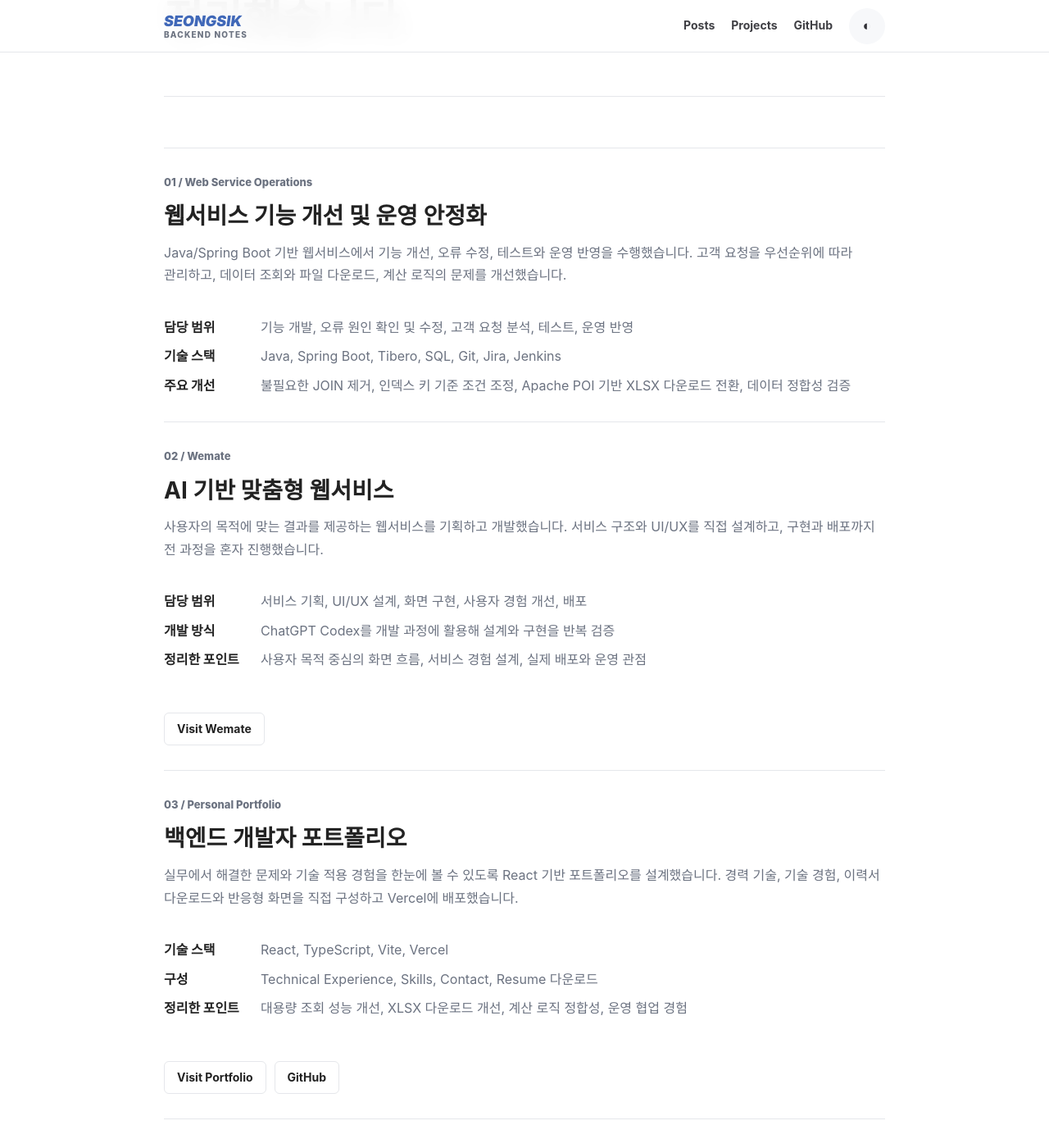
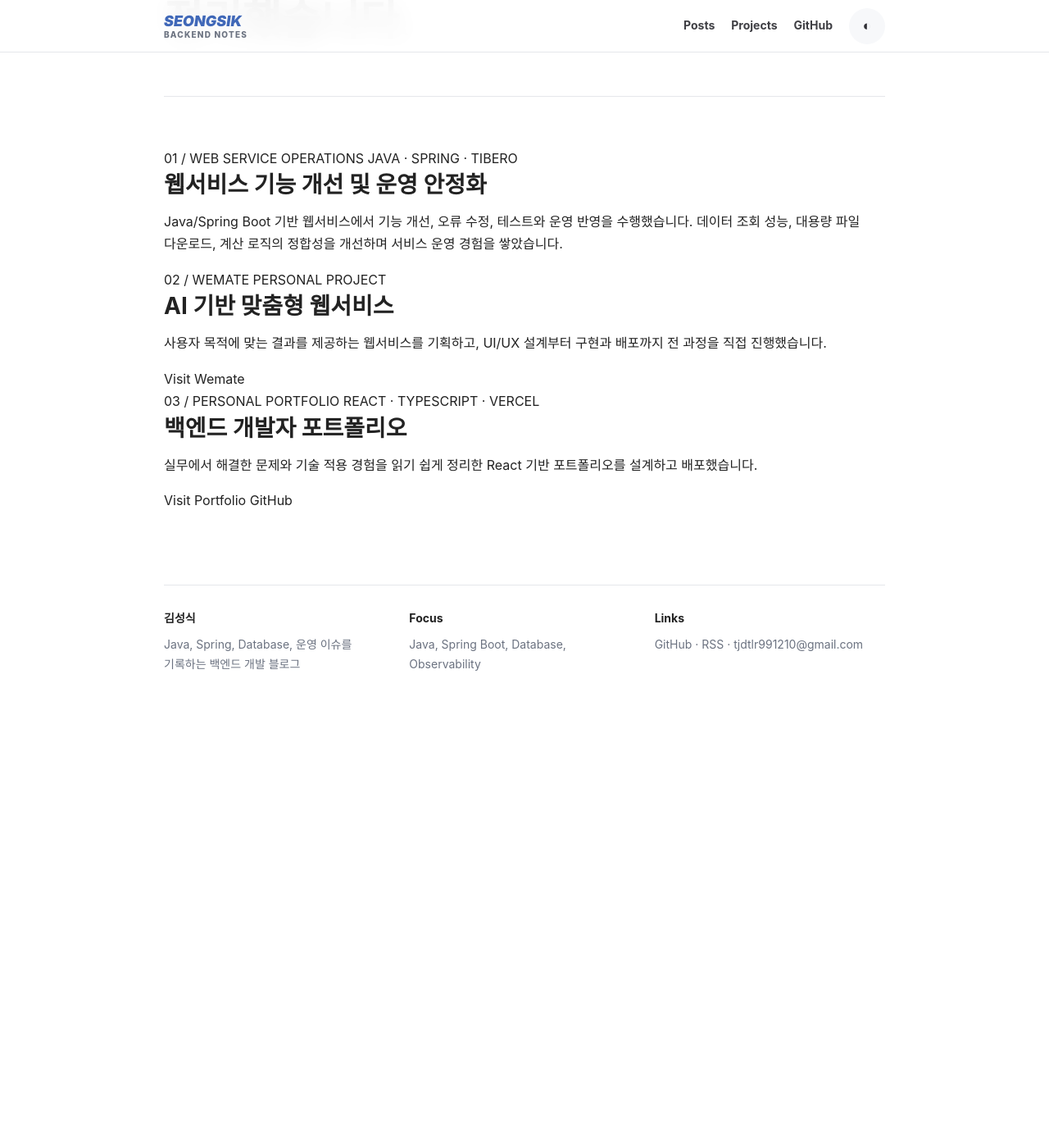
Before and after one commit to seongsik082/seongsik082.github.io, a Jekyll site: the page built from projects.md, in a window 1280 px wide and 1400 px high, scrolled down 285 px. Shown: the whole window at 82% size. Built offline with Jekyll 4.4.1, drawn with Linux system fonts in a browser that asks for light colours; some web fonts are replaced; after the commit the page ends 1135 px from its top, so only the background shows below that.

Commit message:
Align projects page with blog layout

```diff
--- a/projects.md
+++ b/projects.md
@@ -10,65 +10,42 @@ permalink: /projects/
 </section>
 
 <section class="project-list">
-  <article class="project-card">
-    <div>
-      <p class="section-label">01 / Web Service Operations</p>
-      <h2>웹서비스 기능 개선 및 운영 안정화</h2>
-      <p>
-        Java/Spring Boot 기반 웹서비스에서 기능 개선, 오류 수정, 테스트와 운영 반영을 수행했습니다.
-        고객 요청을 우선순위에 따라 관리하고, 데이터 조회와 파일 다운로드, 계산 로직의 문제를 개선했습니다.
-      </p>
+  <article class="project-row">
+    <div class="project-meta">
+      <span>01 / WEB SERVICE OPERATIONS</span>
+      <span>JAVA · SPRING · TIBERO</span>
     </div>
-    <dl>
-      <dt>담당 범위</dt>
-      <dd>기능 개발, 오류 원인 확인 및 수정, 고객 요청 분석, 테스트, 운영 반영</dd>
-      <dt>기술 스택</dt>
-      <dd>Java, Spring Boot, Tibero, SQL, Git, Jira, Jenkins</dd>
-      <dt>주요 개선</dt>
-      <dd>불필요한 JOIN 제거, 인덱스 키 기준 조건 조정, Apache POI 기반 XLSX 다운로드 전환, 데이터 정합성 검증</dd>
-    </dl>
+    <h2>웹서비스 기능 개선 및 운영 안정화</h2>
+    <p>
+      Java/Spring Boot 기반 웹서비스에서 기능 개선, 오류 수정, 테스트와 운영 반영을 수행했습니다.
+      데이터 조회 성능, 대용량 파일 다운로드, 계산 로직의 정합성을 개선하며 서비스 운영 경험을 쌓았습니다.
+    </p>
   </article>
 
-  <article class="project-card">
-    <div>
-      <p class="section-label">02 / Wemate</p>
-      <h2>AI 기반 맞춤형 웹서비스</h2>
-      <p>
-        사용자의 목적에 맞는 결과를 제공하는 웹서비스를 기획하고 개발했습니다.
-        서비스 구조와 UI/UX를 직접 설계하고, 구현과 배포까지 전 과정을 혼자 진행했습니다.
-      </p>
+  <article class="project-row">
+    <div class="project-meta">
+      <span>02 / WEMATE</span>
+      <span>PERSONAL PROJECT</span>
     </div>
-    <dl>
-      <dt>담당 범위</dt>
-      <dd>서비스 기획, UI/UX 설계, 화면 구현, 사용자 경험 개선, 배포</dd>
-      <dt>개발 방식</dt>
-      <dd>ChatGPT Codex를 개발 과정에 활용해 설계와 구현을 반복 검증</dd>
-      <dt>정리한 포인트</dt>
-      <dd>사용자 목적 중심의 화면 흐름, 서비스 경험 설계, 실제 배포와 운영 관점</dd>
-    </dl>
-    <div class="link-row">
+    <h2>AI 기반 맞춤형 웹서비스</h2>
+    <p>
+      사용자 목적에 맞는 결과를 제공하는 웹서비스를 기획하고, UI/UX 설계부터 구현과 배포까지 전 과정을 직접 진행했습니다.
+    </p>
+    <div class="project-links">
       <a href="https://marakihau.vercel.app/">Visit Wemate</a>
     </div>
   </article>
 
-  <article class="project-card">
-    <div>
-      <p class="section-label">03 / Personal Portfolio</p>
-      <h2>백엔드 개발자 포트폴리오</h2>
-      <p>
-        실무에서 해결한 문제와 기술 적용 경험을 한눈에 볼 수 있도록 React 기반 포트폴리오를 설계했습니다.
-        경력 기술, 기술 경험, 이력서 다운로드와 반응형 화면을 직접 구성하고 Vercel에 배포했습니다.
-      </p>
+  <article class="project-row">
+    <div class="project-meta">
+      <span>03 / PERSONAL PORTFOLIO</span>
+      <span>REACT · TYPESCRIPT · VERCEL</span>
     </div>
-    <dl>
-      <dt>기술 스택</dt>
-      <dd>React, TypeScript, Vite, Vercel</dd>
-      <dt>구성</dt>
-      <dd>Technical Experience, Skills, Contact, Resume 다운로드</dd>
-      <dt>정리한 포인트</dt>
-      <dd>대용량 조회 성능 개선, XLSX 다운로드 개선, 계산 로직 정합성, 운영 협업 경험</dd>
-    </dl>
-    <div class="link-row">
+    <h2>백엔드 개발자 포트폴리오</h2>
+    <p>
+      실무에서 해결한 문제와 기술 적용 경험을 읽기 쉽게 정리한 React 기반 포트폴리오를 설계하고 배포했습니다.
+    </p>
+    <div class="project-links">
       <a href="https://portfolio2026-seven-livid.vercel.app">Visit Portfolio</a>
       <a href="https://github.com/seongsik082">GitHub</a>
     </div>
```
